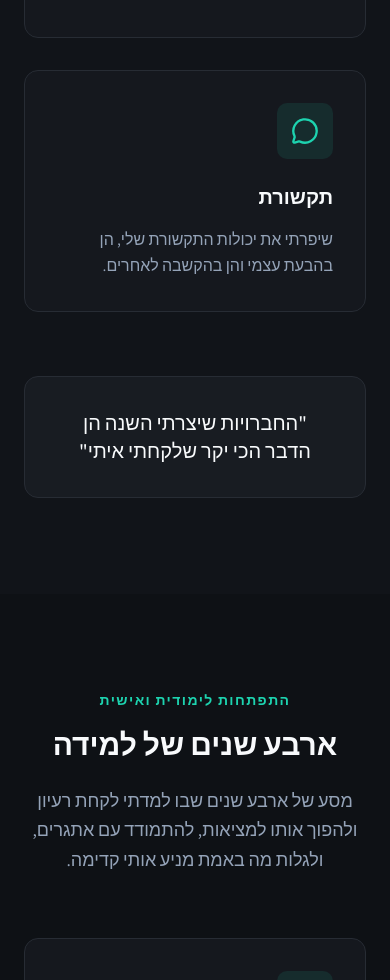
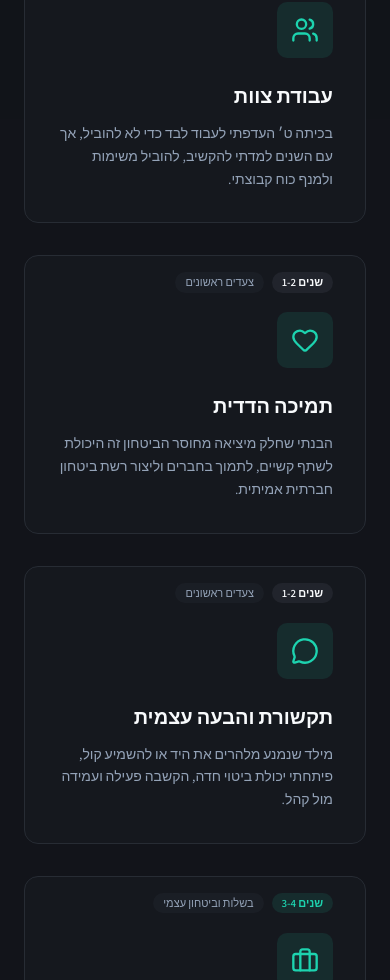
Before and after one commit to UnmatchedPerspicacious/School-Presentation, a React (Vite) app: page / in a window 390 px wide. Shown: the part 1660-2640 px from the top of the page. Built offline with nearby package versions, Linux system fonts and the light colour scheme; the HTML template or start-up script is replaced by a standard one.

Commit message:
Added even more text and made it more professional as well as emotional and real

```diff
--- a/src/components/Friendships.tsx
+++ b/src/components/Friendships.tsx
@@ -1,20 +1,47 @@
-import { Users, Heart, MessageCircle } from 'lucide-react'
+import { Users, Heart, MessageCircle, Briefcase, ShieldCheck, Shuffle } from 'lucide-react'
 
 const friendshipCards = [
   {
     icon: Users,
     title: 'עבודת צוות',
-    description: 'למדתי לעבוד יחד עם אחרים, להקשיב לדעות שונות ולבנות משהו גדול יותר ממה שכל אחד יכול לבד.',
+    description: 'בכיתה ט׳ העדפתי לעבוד לבד כדי לא להוביל, אך עם השנים למדתי להקשיב, להוביל משימות ולמנף כוח קבוצתי.',
+    period: 'שנים 1-2',
+    stage: 'צעדים ראשונים'
   },
   {
     icon: Heart,
     title: 'תמיכה הדדית',
-    description: 'גיליתי כמה חשוב לתמוך בחברים ולקבל תמיכה בחזרה, במיוחד ברגעים מאתגרים.',
+    description: 'הבנתי שחלק מיציאה מחוסר הביטחון זה היכולת לשתף קשיים, לתמוך בחברים וליצור רשת ביטחון חברתית אמיתית.',
+    period: 'שנים 1-2',
+    stage: 'צעדים ראשונים'
   },
   {
     icon: MessageCircle,
-    title: 'תקשורת',
-    description: 'שיפרתי את יכולות התקשורת שלי, הן בהבעת עצמי והן בהקשבה לאחרים.',
+    title: 'תקשורת והבעה עצמית',
+    description: 'מילד שנמנע מלהרים את היד או להשמיע קול, פיתחתי יכולת ביטוי חדה, הקשבה פעילה ועמידה מול קהל.',
+    period: 'שנים 1-2',
+    stage: 'צעדים ראשונים'
+  },
+  {
+    icon: Briefcase,
+    title: 'נטוורקינג ונוכחות',
+    description: 'חוסר הביטחון התחלף בנוכחות בולטת. למדתי ליזום קשרים מקצועיים חזקים, להציג פרויקטים בביטחון ולפתוח דלתות.',
+    period: 'שנים 3-4',
+    stage: 'בשלות וביטחון עצמי'
+  },
+  {
+    icon: ShieldCheck,
+    title: 'אחריות והובלה',
+    description: 'לקחתי בעלות על הפרויקטים שלי ועל מקומי בצוות. הפכתי לעוגן שחברי הקבוצה סומכים עליו ומעריכים את דעתו.',
+    period: 'שנים 3-4',
+    stage: 'בשלות וביטחון עצמי'
+  },
+  {
+    icon: Shuffle,
+    title: 'גמישות ועמידות',
+    description: 'למדתי לשחרר את הצורך בשליטה שנובע מחשש, להתמודד עם שינויים, לקבל ביקורת בונה ולצמוח מכל אתגר.',
+    period: 'שנים 3-4',
+    stage: 'בשלות וביטחון עצמי'
   },
 ]
 
@@ -24,38 +51,64 @@ export default function Friendships() {
       <div className="max-w-6xl mx-auto">
         <div className="text-center mb-16">
           <span className="text-primary text-sm tracking-widest uppercase mb-4 block">
-            חברתית
+            התפתחות חברתית ואישית
           </span>
           <h2 className="text-3xl md:text-5xl font-bold mb-6">
-            קשרים שבניתי
+            קשרים שבניתי לאורך השנים
           </h2>
-          <p className="text-muted-foreground max-w-2xl mx-auto text-lg">
-            הקשרים שבניתי והמיומנויות החברתיות שפיתחתי לאורך המסע הזה.
-          </p>
+
+          {/* פסקת הסיפור האישי - המעבר מחוסר ביטחון לנוכחות */}
+          <div className="max-w-3xl mx-auto bg-primary/5 border border-primary/10 p-6 md:p-8 rounded-2xl mb-12 text-right">
+            <h3 className="text-xl font-bold mb-3 text-primary">המהפך האישי שלי: מבניית הביטחון ועד להפגנת נוכחות</h3>
+            <p className="text-muted-foreground text-lg leading-relaxed text-pretty">
+              כשנכנסתי בשערי בית הספר בכיתה ט׳, עוד לא ממש ידעתי מי אני או מה המקום שלי, והגעתי עם פחות ביטחון עצמי. העדפתי להישאר בשוליים, לא לקחת סיכונים ולשמור על פרופיל נמוך. במהלך ארבע השנים האחרונות, דרך האתגרים, העבודה בקבוצות והאנשים שלצידי, עברתי תהליך של התבגרות משמעותית. למדתי להשמיע את הקול שלי, להאמין בערך שיש לי להציע, והפכתי לגבר בעל ביטחון עצמי שמפגין נוכחות, יוזם ומוביל קשרים חברתיים ומקצועיים כאחד.
+            </p>
+          </div>
         </div>
 
         <div className="grid md:grid-cols-3 gap-8">
           {friendshipCards.map((card, index) => (
             <div
               key={index}
-              className="p-8 bg-card rounded-xl border border-border hover:border-primary/50 transition-all duration-300 group"
+              className="p-8 bg-card rounded-xl border border-border hover:border-primary/50 transition-all duration-300 group relative flex flex-col pt-14"
             >
+              {/* תגיות ציר הזמן והשלב */}
+              <div className="absolute top-4 right-8 flex gap-2">
+                <span className={`text-[11px] font-semibold px-2.5 py-0.5 rounded-full ${
+                  card.period === 'שנים 1-2'
+                    ? 'bg-secondary text-secondary-foreground'
+                    : 'bg-primary/10 text-primary'
+                }`}>
+                  {card.period}
+                </span>
+                <span className="text-[11px] text-muted-foreground bg-muted/50 px-2.5 py-0.5 rounded-full">
+                  {card.stage}
+                </span>
+              </div>
+
               <div className="w-14 h-14 bg-primary/10 rounded-lg flex items-center justify-center mb-6 group-hover:bg-primary/20 transition-colors">
                 <card.icon className="w-7 h-7 text-primary" />
               </div>
-              <h3 className="text-xl font-semibold mb-4">{card.title}</h3>
-              <p className="text-muted-foreground leading-relaxed">
+              <h3 className="text-xl font-semibold mb-3">{card.title}</h3>
+              <p className="text-muted-foreground leading-relaxed text-pretty text-sm md:text-base">
                 {card.description}
               </p>
             </div>
           ))}
         </div>
 
-        <div className="mt-16 p-8 bg-secondary/50 rounded-xl border border-border">
-          <blockquote className="text-center">
-            <p className="text-xl md:text-2xl font-medium text-balance">
-              &quot;החברויות שיצרתי השנה הן הדבר הכי יקר שלקחתי איתי&quot;
+        {/* בלוק הציטוט המשודרג עם החתימה של מנכ"ל Tradewave */}
+        <div className="mt-16 p-8 bg-secondary/50 rounded-xl border border-border text-center">
+          <blockquote className="max-w-3xl mx-auto">
+            <p className="text-xl md:text-2xl font-medium text-balance mb-4 italic text-foreground">
+              &quot;החברויות והקשרים שצמחו פה הם לא רק חלק מהחוויה שלי בבית הספר, אלא הכלים האמיתיים שאני לוקח איתי להמשך החיים.&quot;
             </p>
+            <cite className="not-italic block mt-4">
+              <span className="font-bold text-primary text-lg block">אשל נגר</span>
+              <span className="text-sm text-muted-foreground font-medium tracking-wide uppercase">
+                CEO, Tradewave
+              </span>
+            </cite>
           </blockquote>
         </div>
       </div>
--- a/src/components/Hero.tsx
+++ b/src/components/Hero.tsx
@@ -36,13 +36,13 @@ export default function Hero() {
         <div className="flex flex-wrap justify-center gap-4">
           <button
             onClick={() => scrollToSection('friendships')}
-            className="px-8 py-3 bg-primary text-primary-foreground rounded-lg font-medium hover:bg-primary/90 transition-colors shadow-lg shadow-primary/10"
+            className="px-8 py-3 bg-primary text-primary-foreground rounded-lg font-medium hover:bg-primary/90 transition-colors shadow-lg shadow-primary/10 cursor-pointer"
           >
             בואו נתחיל
           </button>
           <button
             onClick={() => scrollToSection('journey')}
-            className="px-8 py-3 border border-border rounded-lg font-medium hover:bg-secondary transition-colors"
+            className="px-8 py-3 border border-border rounded-lg font-medium hover:bg-secondary transition-colors cursor-pointer"
           >
             לתהליך המלא
           </button>
@@ -51,7 +51,7 @@ export default function Hero() {
 
       <button
         onClick={() => scrollToSection('friendships')}
-        className="absolute bottom-8 left-1/2 -translate-x-1/2 animate-bounce text-muted-foreground hover:text-primary transition-colors"
+        className="absolute bottom-8 left-1/2 -translate-x-1/2 animate-bounce text-muted-foreground hover:text-primary transition-colors cursor-pointer"
         aria-label="Scroll down"
       >
         <ChevronDown size={32} />
--- a/src/components/Journey.tsx
+++ b/src/components/Journey.tsx
@@ -3,60 +3,60 @@ import { ArrowUp, Sparkles, TrendingUp, Award, Rocket } from 'lucide-react'
 const journeySteps = [
   {
     icon: Rocket,
-    title: 'ההתחלה',
-    period: 'תחילת השנה',
-    description: 'התחלתי את המסע עם הרבה שאלות וקצת פחד מהלא נודע',
+    title: 'הנחת היסודות',
+    period: 'כיתה ט׳',
+    description: 'שלב זיהוי התשוקה הטכנולוגית והעסקית. צעדים ראשונים בעולם התכנות והבנת חוקי המשחק.',
     highlight: false,
   },
   {
     icon: TrendingUp,
-    title: 'האתגרים',
-    period: 'אמצע השנה',
-    description: 'נתקלתי בקשיים, למדתי להתמודד עם כישלונות ולקום מחדש',
+    title: 'בניית הזהות',
+    period: 'כיתה י׳',
+    description: 'תקופה של למידה אינטנסיבית, ניתוח השטח וגיבוש הכיוון המקצועי. פיתוח מיומנויות קריטיות וניהול זמן.',
     highlight: false,
   },
   {
     icon: Sparkles,
-    title: 'רגעי ההארה',
-    period: 'לאורך השנה',
-    description: 'הרגעים שבהם הכל התחבר והבנתי דברים בצורה עמוקה',
+    title: 'פריצת הדרך המעשית',
+    period: 'כיתה י״א',
+    description: 'הנקודה שבה הידע התיאורטי פגש את הפרקטיקה. מעבר מפיתוח תיאורטי להרצת פרויקט דגל מורכב בסביבה אמיתית.',
     highlight: true,
   },
   {
     icon: Award,
-    title: 'ההישגים',
-    period: 'לקראת הסוף',
-    description: 'הצלחתי להגיע ליעדים שהצבתי לעצמי ואפילו להפתיע את עצמי',
+    title: 'בשלות ותוצאות',
+    period: 'כיתה י״ב',
+    description: 'חיבור כל הקצוות, ניהול עומסים חכם והגעה ליעדים השאפתניים שהצבתי. אני יוצא מהמערכת עם כלים עובדים וחזון ברור להמשך.',
     highlight: false,
   },
 ]
 
 const growthAreas = [
-  { area: 'ביטחון עצמי', before: 40, after: 85 },
-  { area: 'מיומנויות חברתיות', before: 55, after: 80 },
-  { area: 'יכולת למידה', before: 60, after: 90 },
-  { area: 'יצירתיות', before: 50, after: 75 },
+  { area: 'ביטחון עצמי ונוכחות', before: 40, after: 90 },
+  { area: 'ניהול אסטרטגי ויזמות', before: 30, after: 95 },
+  { area: 'יכולת למידה עצמאית', before: 60, after: 100 },
+  { area: 'חוסן מנטלי (Grit)', before: 50, after: 85 },
 ]
 
 export default function Journey() {
   return (
-    <section id="journey" className="py-24 px-6">
+    <section id="journey" className="py-24 px-6 bg-card/30">
       <div className="max-w-6xl mx-auto">
         <div className="text-center mb-16">
-          <span className="text-primary text-sm tracking-widest uppercase mb-4 block">
-            התהליך שעברתי
+          <span className="text-primary text-sm tracking-widest uppercase mb-4 block font-semibold">
+            רטרוספקטיבה של ארבע שנים
           </span>
           <h2 className="text-3xl md:text-5xl font-bold mb-6">
-            המסע שלי
+            ציר הזמן והתפתחות המסע
           </h2>
-          <p className="text-muted-foreground max-w-2xl mx-auto text-lg">
-            השינוי שעברתי והצמיחה שחוויתי השנה.
+          <p className="text-muted-foreground max-w-3xl mx-auto text-lg leading-relaxed">
+            ניתוח התהליך שעברתי לאורך התיכון — המעבר מהססנות לביצוע, והצמיחה המקצועית שעיצבה את מי שאני היום.
           </p>
         </div>
 
         {/* Timeline */}
         <div className="relative">
-          {/* Timeline line */}
+          {/* Line */}
           <div className="absolute right-8 md:right-1/2 top-0 bottom-0 w-0.5 bg-border md:-translate-x-1/2" />
 
           <div className="space-y-12">
@@ -67,96 +67,112 @@ export default function Journey() {
                   index % 2 === 0 ? 'md:flex-row-reverse' : ''
                 }`}
               >
-                {/* Timeline dot */}
-                <div className="absolute right-8 md:right-1/2 w-4 h-4 bg-primary rounded-full md:-translate-x-1/2 translate-x-1/2 z-10" />
+                {/* Dot */}
+                <div className="absolute right-8 md:right-1/2 w-4 h-4 bg-primary rounded-full md:-translate-x-1/2 translate-x-1/2 z-10 border-4 border-background" />
 
-                {/* Content */}
+                {/* Content Card */}
                 <div className={`mr-16 md:mr-0 md:w-1/2 ${index % 2 === 0 ? 'md:pl-12' : 'md:pr-12'}`}>
                   <div
-                    className={`p-6 rounded-xl border ${
+                    className={`p-6 rounded-xl border transition-all duration-300 hover:border-primary/40 ${
                       step.highlight
-                        ? 'bg-primary/10 border-primary/50'
+                        ? 'bg-primary/5 border-primary/30 shadow-lg shadow-primary/5'
                         : 'bg-card border-border'
                     }`}
                   >
                     <div className="flex items-center gap-4 mb-4">
                       <div className={`w-12 h-12 rounded-lg flex items-center justify-center ${
-                        step.highlight ? 'bg-primary/20' : 'bg-secondary'
+                        step.highlight ? 'bg-primary/20' : 'bg-secondary/50'
                       }`}>
                         <step.icon className={`w-6 h-6 ${step.highlight ? 'text-primary' : 'text-muted-foreground'}`} />
                       </div>
-                      <div>
-                        <h3 className="font-semibold">{step.title}</h3>
+                      <h3 className="font-bold text-xl">{step.title}</h3>
                     </div>
-                    </div>
-                    <p className="text-xs text-muted-foreground mb-2">{step.period}</p>
-                    <p className="text-muted-foreground">{step.description}</p>
+                    <p className="text-xs font-bold text-primary/70 uppercase tracking-wider mb-2">{step.period}</p>
+                    <p className="text-muted-foreground leading-relaxed">{step.description}</p>
                   </div>
                 </div>
 
-                {/* Spacer for alternating layout */}
+                {/* Spacer */}
                 <div className="hidden md:block md:w-1/2" />
               </div>
             ))}
           </div>
         </div>
 
-        {/* Growth Stats */}
+        {/* Growth Stats Section */}
         <div className="mt-24">
-          <h3 className="text-2xl font-bold text-center mb-12">
-            הצמיחה שלי
+          <h3 className="text-2xl md:text-3xl font-bold text-center mb-12">
+            מדדי צמיחה יחסיים
           </h3>
 
           <div className="grid md:grid-cols-2 gap-8">
-            {growthAreas.map((item, index) => (
-              <div key={index} className="p-6 bg-card rounded-xl border border-border">
-                <div className="flex items-center justify-between mb-4">
-                  <span className="font-medium">{item.area}</span>
-                  <div className="flex items-center gap-2 text-primary">
-                    <ArrowUp size={16} />
-                    <span className="font-bold">+{item.after - item.before}%</span>
+            {growthAreas.map((item, index) => {
+              // חישוב צמיחה יחסית מדויק: ((אחרי - לפני) / לפני) * 100
+              const relativeGrowth = Math.round(((item.after - item.before) / item.before) * 100);
+
+              return (
+                <div key={index} className="p-8 bg-card rounded-xl border border-border hover:border-primary/20 transition-colors">
+                  <div className="flex items-center justify-between mb-6">
+                    <span className="font-bold text-lg">{item.area}</span>
+                    <div className="flex items-center gap-2 px-3 py-1 bg-primary/10 text-primary rounded-full">
+                      <ArrowUp size={16} strokeWidth={3} />
+                      <span className="font-black">%{relativeGrowth} צמיחה</span>
                     </div>
                   </div>
-                <div className="space-y-2">
-                  <div className="flex items-center gap-4">
-                    <span className="text-sm text-muted-foreground w-12">לפני</span>
-                    <div className="flex-1 h-2 bg-secondary rounded-full overflow-hidden">
+
+                  <div className="space-y-4">
+                    {/* Progress Before */}
+                    <div className="space-y-1">
+                      <div className="flex justify-between text-xs text-muted-foreground mb-1 font-medium">
+                        <span>נקודת פתיחה</span>
+                        <span>{item.before}%</span>
+                      </div>
+                      <div className="h-2 bg-secondary rounded-full overflow-hidden">
                         <div
-                        className="h-full bg-muted-foreground/50 rounded-full transition-all duration-1000"
+                          className="h-full bg-muted-foreground/40 rounded-full"
                           style={{ width: `${item.before}%` }}
                         />
                       </div>
-                    <span className="text-sm text-muted-foreground w-10">{item.before}%</span>
                     </div>
-                  <div className="flex items-center gap-4">
-                    <span className="text-sm text-muted-foreground w-12">אחרי</span>
-                    <div className="flex-1 h-2 bg-secondary rounded-full overflow-hidden">
+
+                    {/* Progress After */}
+                    <div className="space-y-1">
+                      <div className="flex justify-between text-xs text-primary mb-1 font-bold">
+                        <span>מצב נוכחי</span>
+                        <span>{item.after}%</span>
+                      </div>
+                      <div className="h-2.5 bg-secondary rounded-full overflow-hidden">
                         <div
-                        className="h-full bg-primary rounded-full transition-all duration-1000"
+                          className="h-full bg-primary rounded-full shadow-[0_0_10px_rgba(var(--primary),0.5)]"
                           style={{ width: `${item.after}%` }}
                         />
                       </div>
-                    <span className="text-sm font-medium text-primary w-10">{item.after}%</span>
                     </div>
                   </div>
                 </div>
-            ))}
+              );
+            })}
           </div>
         </div>
 
         {/* Final Message */}
-        <div className="mt-24 text-center p-12 bg-gradient-to-br from-primary/10 to-primary/5 rounded-2xl border border-primary/20">
-          <h3 className="text-2xl md:text-3xl font-bold mb-4">
-            מה לקחתי מהמסע הזה
+        <div className="mt-24 text-center p-12 bg-gradient-to-br from-primary/15 to-transparent rounded-2xl border border-primary/20">
+          <h3 className="text-2xl md:text-4xl font-black mb-6 uppercase tracking-tight">
+            בשורה התחתונה
           </h3>
-          <p className="text-muted-foreground max-w-2xl mx-auto mb-8 leading-relaxed">
-            למדתי שהתהליך חשוב לא פחות מהתוצאה. כל אתגר לימד אותי משהו חדש,
-            וכל כישלון היה צעד לכיוון ההצלחה. אני יוצא מהשנה הזו חזק יותר,
-            חכם יותר, ומוכן לאתגרים הבאים.
+          <p className="text-muted-foreground max-w-3xl mx-auto mb-8 text-xl leading-relaxed">
+            המסע הזה הוכיח לי שהתמדה, משמעת עצמית וסביבה תומכת הם נוסחה מנצחת.
+            אני מסיים את ארבע השנים הללו לא רק עם ידע מקצועי, אלא עם סט כלים שמאפשר לי
+            לפרק כל בעיה מורכבת ולהפוך אותה להזדמנות.
+          </p>
+          <div className="space-y-2">
+            <p className="text-xl font-bold text-foreground">
+              מוכן לפרק הבא.
             </p>
             <p className="text-lg font-medium text-primary">
-            תודה שהייתם חלק מהמסע שלי 💚
+              אני שמח שהייתם חלק מהמסע שלי 💚
             </p>
+          </div>
         </div>
       </div>
     </section>
--- a/src/components/Learning.tsx
+++ b/src/components/Learning.tsx
@@ -1,9 +1,9 @@
-import { BookOpen, Brain, Lightbulb, Target } from 'lucide-react'
+import { BookOpen, Brain, Lightbulb, Target, BarChart3, Shield, Sparkles } from 'lucide-react'
 
 const learningAreas = [
   {
     icon: BookOpen,
-    title: 'פיתוח מקצועי וטכנולוגי', // Renamed to a sleek professional title
+    title: 'פיתוח מקצועי וטכנולוגי',
     items: [
       'פיננסים ומתמטיקה פיננסית',
       'מדעי המחשב ותכנות (Programming)',
@@ -45,6 +45,39 @@ const learningAreas = [
       'מעבר מפאסיביות של תלמיד ליוזמה של מפתח עצמאי'
     ],
   },
+  {
+    icon: BarChart3,
+    title: 'חשיבה עסקית ואסטרטגיה',
+    items: [
+      'הבנת מחזור החיים של מוצר (Product Lifecycle)',
+      'ניתוח שוק, זיהוי הזדמנויות והגדרת קהלי יעד',
+      'תעדוף משימות קריטיות (Prioritization) וניהול משאבים',
+      'הסתכלות על התמונה הגדולה – טכנולוגיה ומשתמשים',
+      'קבלת החלטות תחת תנאי אי-ודאות וסיכון מחושב'
+    ],
+  },
+  {
+    icon: Shield,
+    title: 'חוסן מנטלי ומשמעת עצמית',
+    items: [
+      'פיתוח "אורך רוח" והתמדה גם ללא תוצאות מיידיות',
+      'מעבר ממוטיבציה חולפת לביצוע מבוסס משמעת יומיומית',
+      'יכולת התאוששות מהירה ממשברים ותקלות קריטיות',
+      'ניהול אנרגיה אישית ושמירה על פוקוס בסביבה דינמית',
+      'הבנה שההצלחה של מיזם תלויה בעקביות מאחורי הקלעים'
+    ],
+  },
+  {
+    icon: Sparkles,
+    title: 'יצירתיות, תחביבים והרגלים',
+    items: [
+      'אימוץ הרגלים של אורח חיים בריא, כושר וספורט קבוע',
+      'שחמט (חשיבה טקטית, תכנון מהלכים קדימה וסבלנות)',
+      'חקר וניסוי של כלי בינה מלאכותית (AI) מתקדמים ליצירה',
+      'עיצוב ממשקים (UI/UX) לפרויקטים אישיים בשביל הכיף',
+      'פיתוח פרויקטים קטנים (Side Projects) - כי היי, למה לא?'
+    ],
+  }
 ]
 
 export default function Learning() {
@@ -58,23 +91,29 @@ export default function Learning() {
           <h2 className="text-3xl md:text-5xl font-bold mb-6">
             ארבע שנים של למידה
           </h2>
-          <p className="text-muted-foreground max-w-2xl mx-auto text-lg leading-relaxed">
-            מסע של ארבע שנים שבו למדתי לקחת רעיון ולהפוך אותו למציאות, להתמודד עם אתגרים, ולגלות מה באמת מניע אותי קדימה.
+          <p className="text-muted-foreground max-w-3xl mx-auto text-lg leading-relaxed text-pretty">
+            ארבע שנים של מסע שבו למדתי שאין דבר שהוא בלתי אפשרי אם יש לך את המשמעת, הכלים והאנשים הנכונים לצידך. הפכתי מרעיון למעשה, מאתגר להזדמנות, ומנער שמחפש את הכיוון ליזם ומפתח בעל חזון ברור — מישהו שמבין בדיוק איך לקחת מטרות שאפתניות, להניע אותן קדימה ויודע איך להשאיר חותם בעולם האמיתי.
           </p>
         </div>
 
-        <div className="grid md:grid-cols-2 gap-8">
-          {learningAreas.map((area, index) => (
+        {/* גריד רספונסיבי עם כרטיס שביעי ממורכז */}
+        <div className="grid sm:grid-cols-2 lg:grid-cols-3 gap-8">
+          {learningAreas.map((area, index) => {
+            const isLastItem = index === learningAreas.length - 1;
+
+            return (
               <div
                 key={index}
-              className="p-8 bg-card rounded-xl border border-border hover:shadow-lg hover:shadow-primary/5 transition-all duration-300 flex flex-col justify-between"
+                className={`p-8 bg-card rounded-xl border border-border hover:shadow-lg hover:shadow-primary/5 transition-all duration-300 flex flex-col justify-between ${
+                  isLastItem ? 'lg:col-start-2' : ''
+                }`}
               >
-              <div className="flex items-start gap-6">
-                <div className="w-14 h-14 bg-primary/10 rounded-lg flex items-center justify-center shrink-0">
-                  <area.icon className="w-7 h-7 text-primary" />
+                <div className="flex flex-col items-start gap-4">
+                  <div className="w-12 h-12 bg-primary/10 rounded-lg flex items-center justify-center shrink-0">
+                    <area.icon className="w-6 h-6 text-primary" />
                   </div>
-                <div className="flex-1">
-                  <h3 className="text-xl font-bold mb-4 text-foreground">{area.title}</h3>
+                  <div className="w-full">
+                    <h3 className="text-xl font-bold mb-4 text-foreground leading-tight">{area.title}</h3>
                     <ul className="space-y-3">
                       {area.items.map((item, i) => (
                         <li key={i} className="flex items-start gap-2.5 text-muted-foreground text-sm md:text-base leading-snug">
@@ -86,18 +125,19 @@ export default function Learning() {
                   </div>
                 </div>
               </div>
-          ))}
+            );
+          })}
         </div>
 
-        {/* Tailored stats for a tech + finance senior journey */}
+        {/* חלק הסטטיסטיקות בתחתית */}
         <div className="mt-16 grid md:grid-cols-3 gap-8 text-center border-t border-border/60 pt-16">
           <div className="p-6">
             <div className="text-4xl md:text-5xl font-extrabold text-primary mb-2">4 השנים</div>
             <p className="text-muted-foreground font-medium">של קפיצת מדרגה משמעותית</p>
           </div>
           <div className="p-6">
-            <div className="text-4xl md:text-5xl font-extrabold text-primary mb-2">20+</div>
-            <p className="text-muted-foreground font-medium">דברים שלמדתי (מקצועי, לימודי, חברתי ועוד)</p>
+            <div className="text-4xl md:text-5xl font-extrabold text-primary mb-2">25+</div>
+            <p className="text-muted-foreground font-medium">דברים שלמדתי (מקצועי, לימודי, תחומי עניין ועוד)</p>
           </div>
           <div className="p-6">
             <div className="text-4xl md:text-5xl font-extrabold text-primary mb-2">100%</div>
```
Lines whose indentation alone changed are shown as unchanged.
